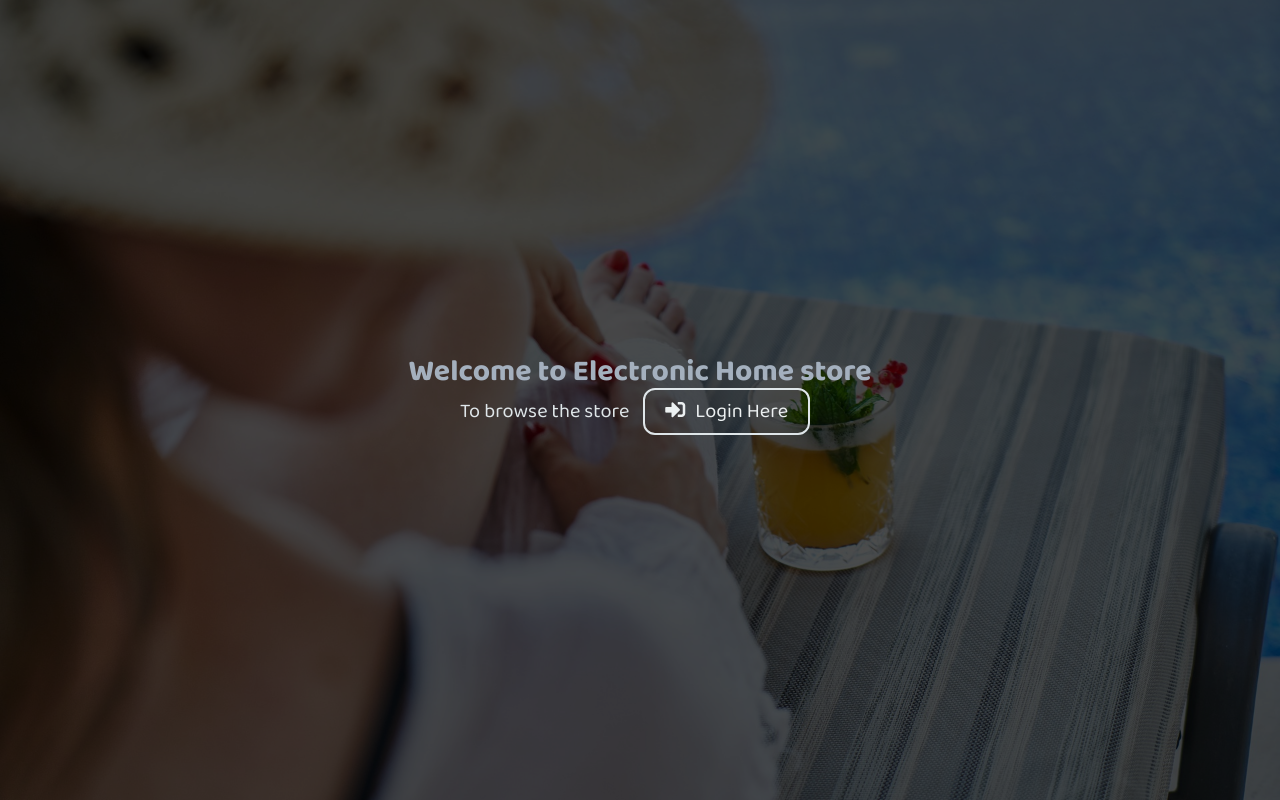
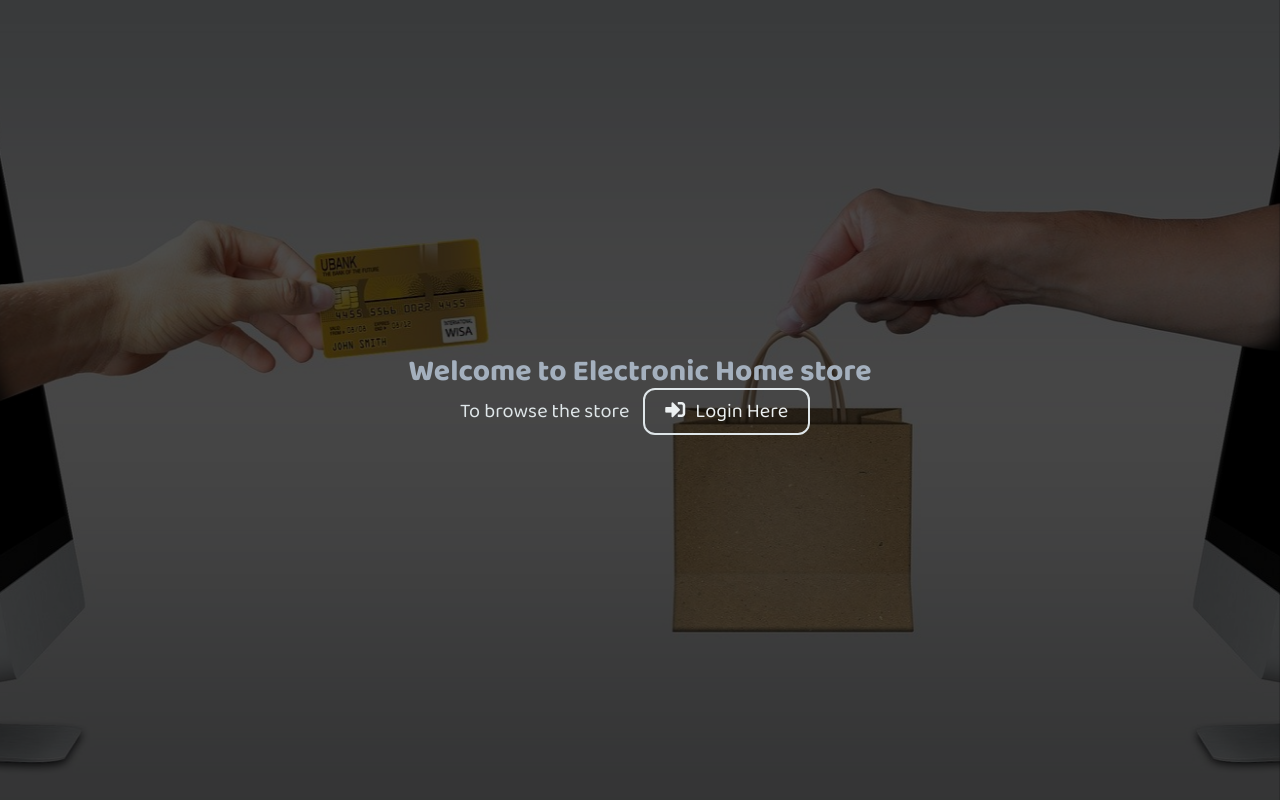
Before and after one commit to imad1999-sys/Ecommerce-Recommendation-Graduation, a React (Create React App) app: page / in a window 1280 px wide. Built offline with nearby package versions, Linux system fonts and the light colour scheme.

Commit message:
Splash Screen Updated

```diff
--- a/src/assets/css/styles.css
+++ b/src/assets/css/styles.css
@@ -12,7 +12,7 @@
   top: 0;
   width: 100%;
   height: 100%;
-  background: url("../images/woman.jpg");
+  background: url("../images/ecommerce.jpg");
   background-repeat: no-repeat;
   background-size: cover;
   background-position: center center;
```
Also changed, not shown: src/assets/images/ecommerce.jpg (added), src/assets/images/woman.jpg (deleted).
